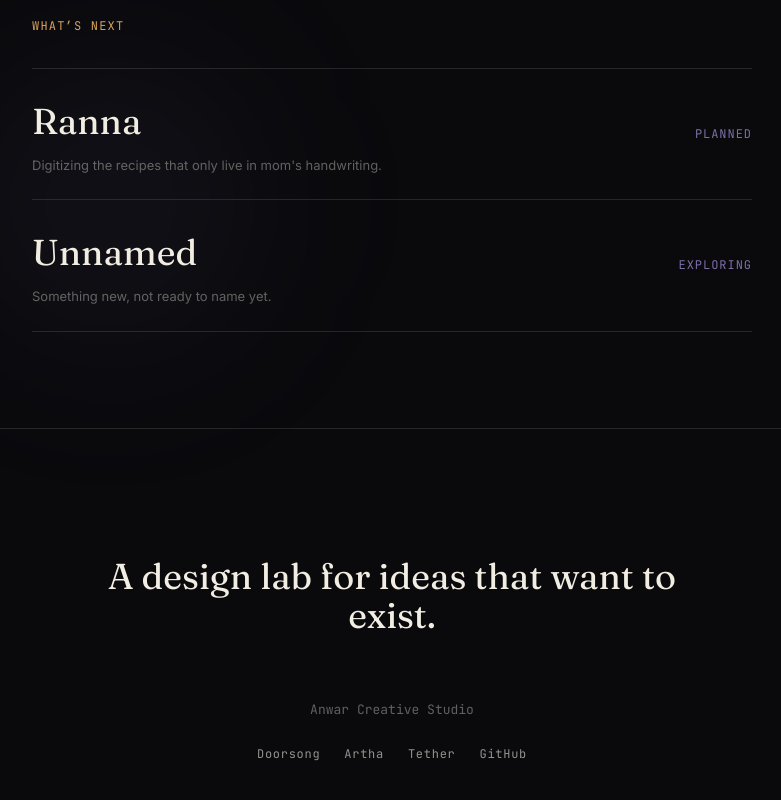
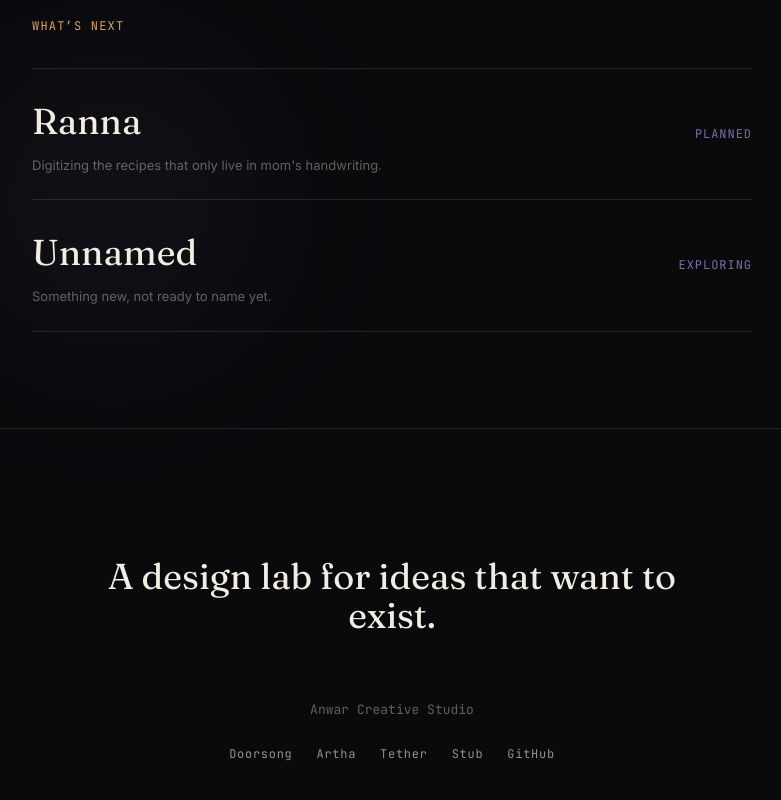
Before and after one commit to tamkin-anwar/anwar-creative-studio-portfolio, a React (Vite) app: page / in a window 1280 px wide. Shown: the part 2800-3600 px from the top of the page, without its empty margins (248-1029 px from the left). Built offline with nearby package versions, Linux system fonts and the light colour scheme.

Commit message:
Add Stub to the footer nav, it was missing despite already shipping

```diff
--- a/src/components/sections/Footer.tsx
+++ b/src/components/sections/Footer.tsx
@@ -5,6 +5,7 @@ const footerLinks = [
   { label: 'Doorsong', href: links.doorsong },
   { label: 'Artha', href: links.artha },
   { label: 'Tether', href: links.tether },
+  { label: 'Stub', href: links.stub },
   { label: 'GitHub', href: links.github },
   { label: 'LinkedIn', href: links.linkedin },
 ].filter((link) => link.href)
```
